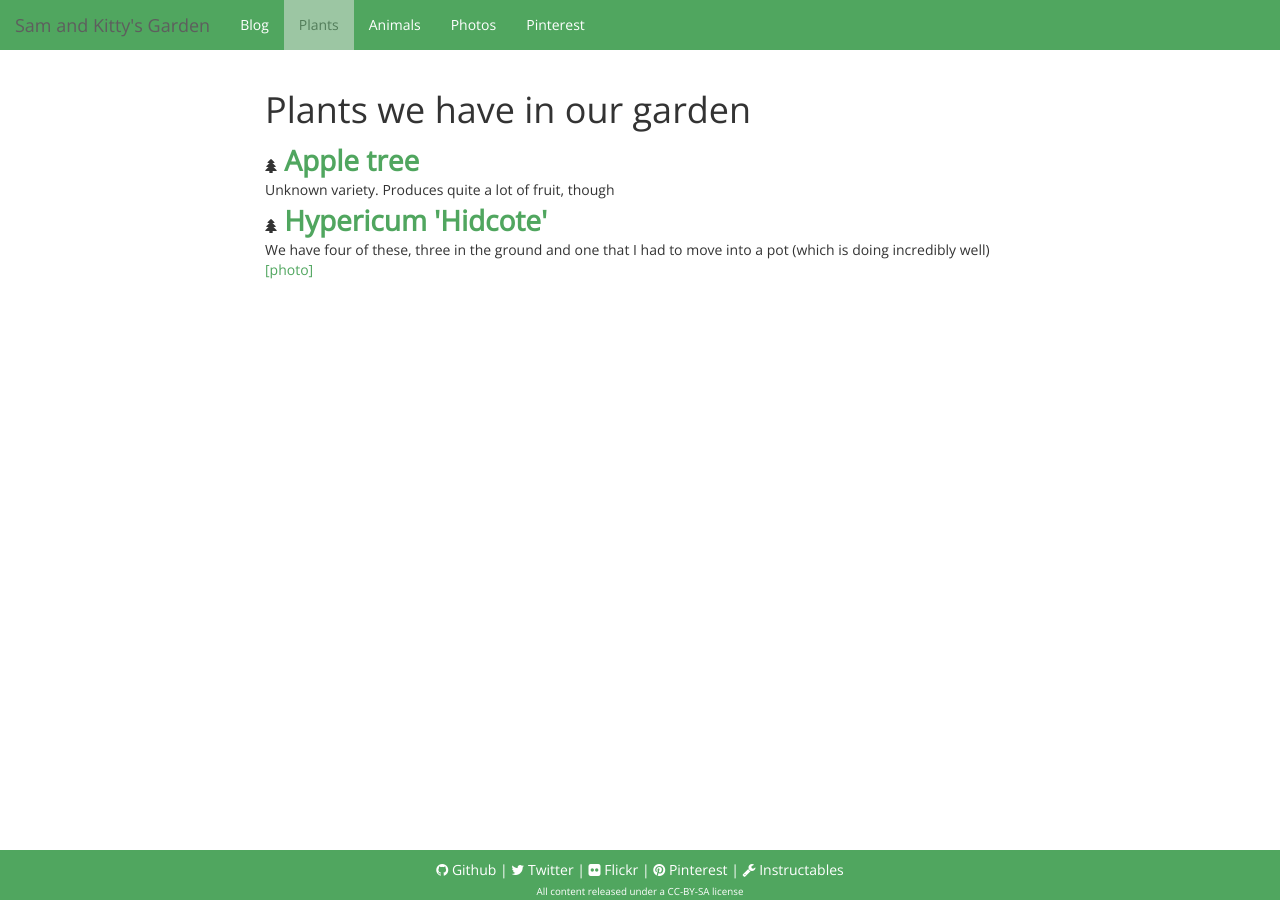
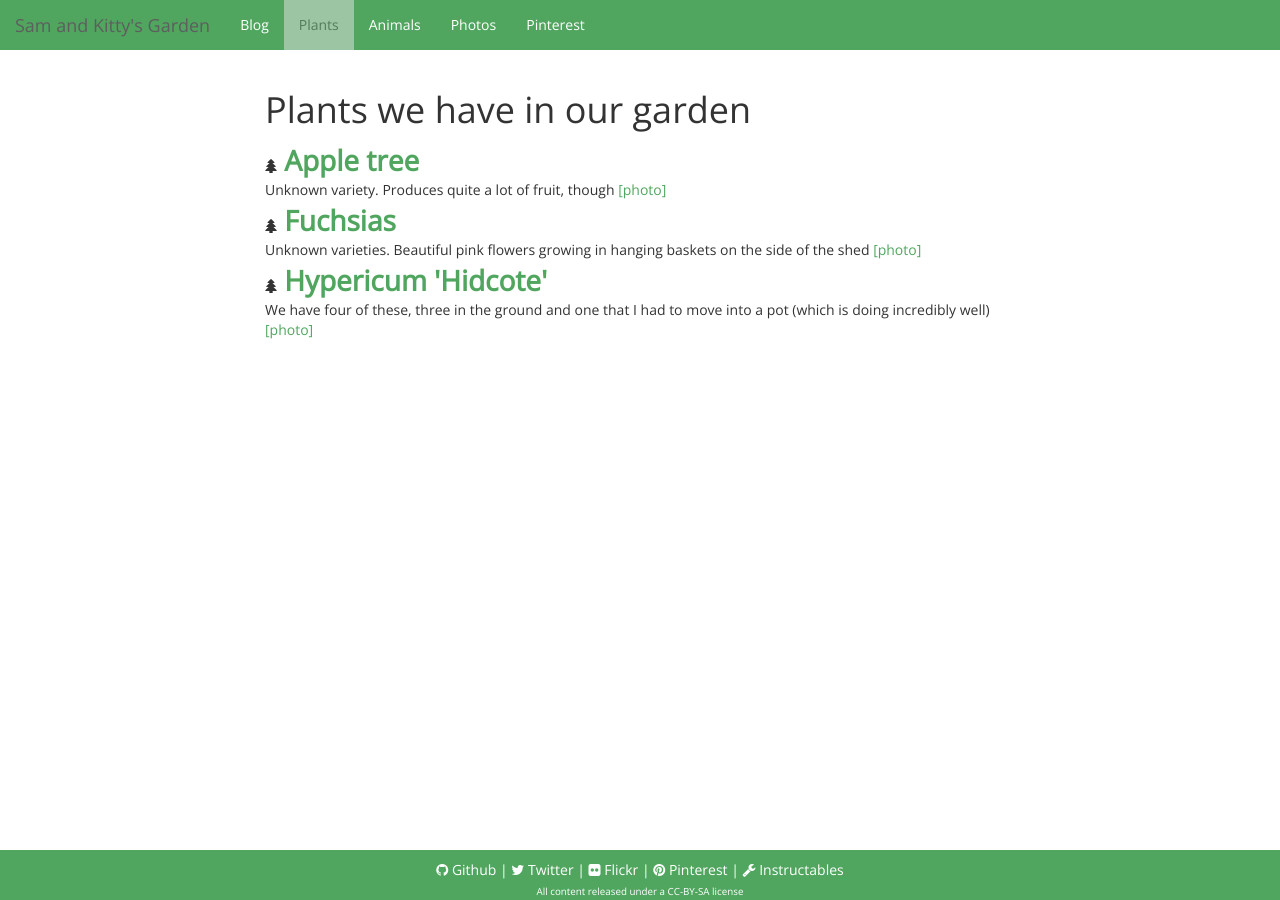
Before and after one commit to culpabilitybrown/culpabilitybrown.github.io, a Jekyll site: the page built from plants.html, in a window 1280 px wide. Built offline with Jekyll 4.4.1, drawn with Linux system fonts in a browser that asks for light colours; nearby versions of some CDN libraries.

Commit message:
Fuchsias

```diff
--- a/_data/plants.yml
+++ b/_data/plants.yml
@@ -1,6 +1,12 @@
 - name: Apple tree
   link: https://www.rhs.org.uk/advice/profile?PID=330
   comment: Unknown variety. Produces quite a lot of fruit, though
+  photo: https://www.flickr.com/photos/pikesley/14457259759/in/set-72157644197110144
+
+- name: Fuchsias
+  link: https://www.rhs.org.uk/advice/profile?pid=579
+  comment: Unknown varieties. Beautiful pink flowers growing in hanging baskets on the side of the shed
+  photo: https://www.flickr.com/photos/pikesley/14457224669/in/set-72157644197110144
 
 - name: Hypericum 'Hidcote'
   link: https://www.rhs.org.uk/Plants/93054/Hypericum-Hidcote/Details
```
